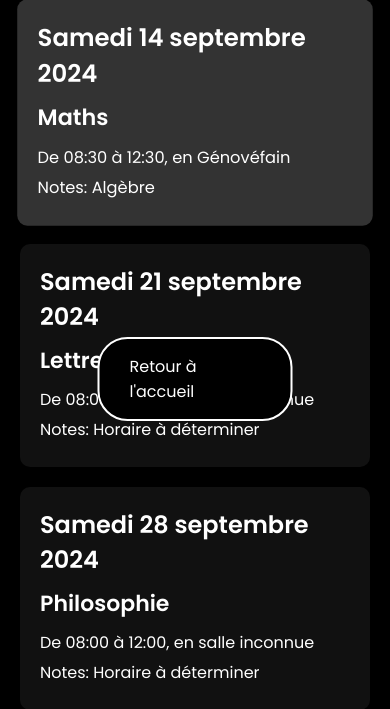
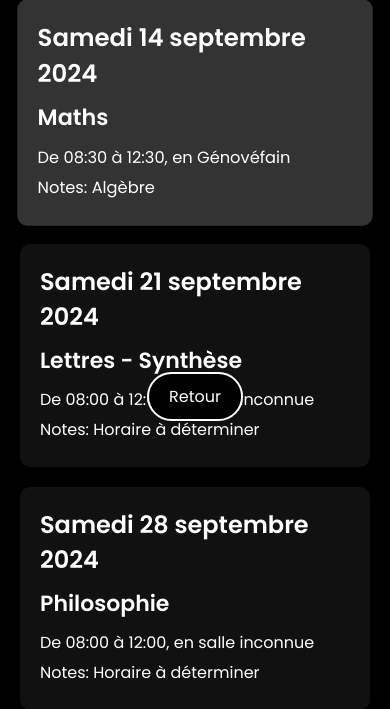
Before and after one commit to lsamyy/colloscope, a Flask app: page /ds in a window 390 px wide. Shown: the part 383-1092 px from the top of the page. Run offline with Flask 3, Linux system fonts and the light colour scheme.

Commit message:
fix mobile button

```diff
--- a/templates/ds.html
+++ b/templates/ds.html
@@ -77,7 +77,7 @@
             background-color: #000000; /* Fond noir */
             color: #ffffff; /* Texte blanc */
             border: 2px solid #ffffff; /* Outline blanche */
-            padding: 15px 30px;
+            padding: 10px 20px;
             font-size: 16px;
             border-radius: 30px;
             cursor: pointer;
@@ -106,7 +106,7 @@
         {% endfor %}
     </div>
 
-    <a href="/" class="float-button">Retour à l'accueil</a>
+    <a href="/" class="float-button">Retour</a>
 
     <script>
         // Scroll automatique vers le prochain DS
```
